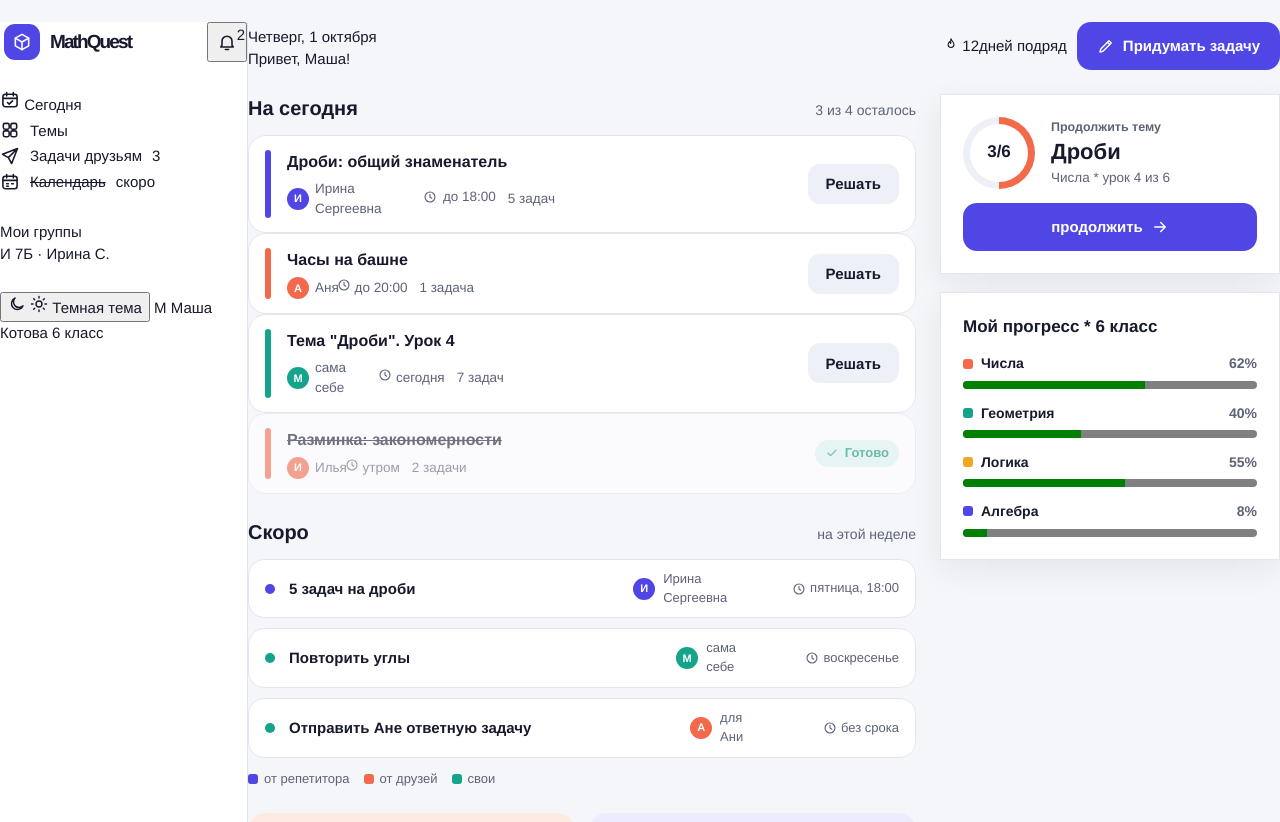
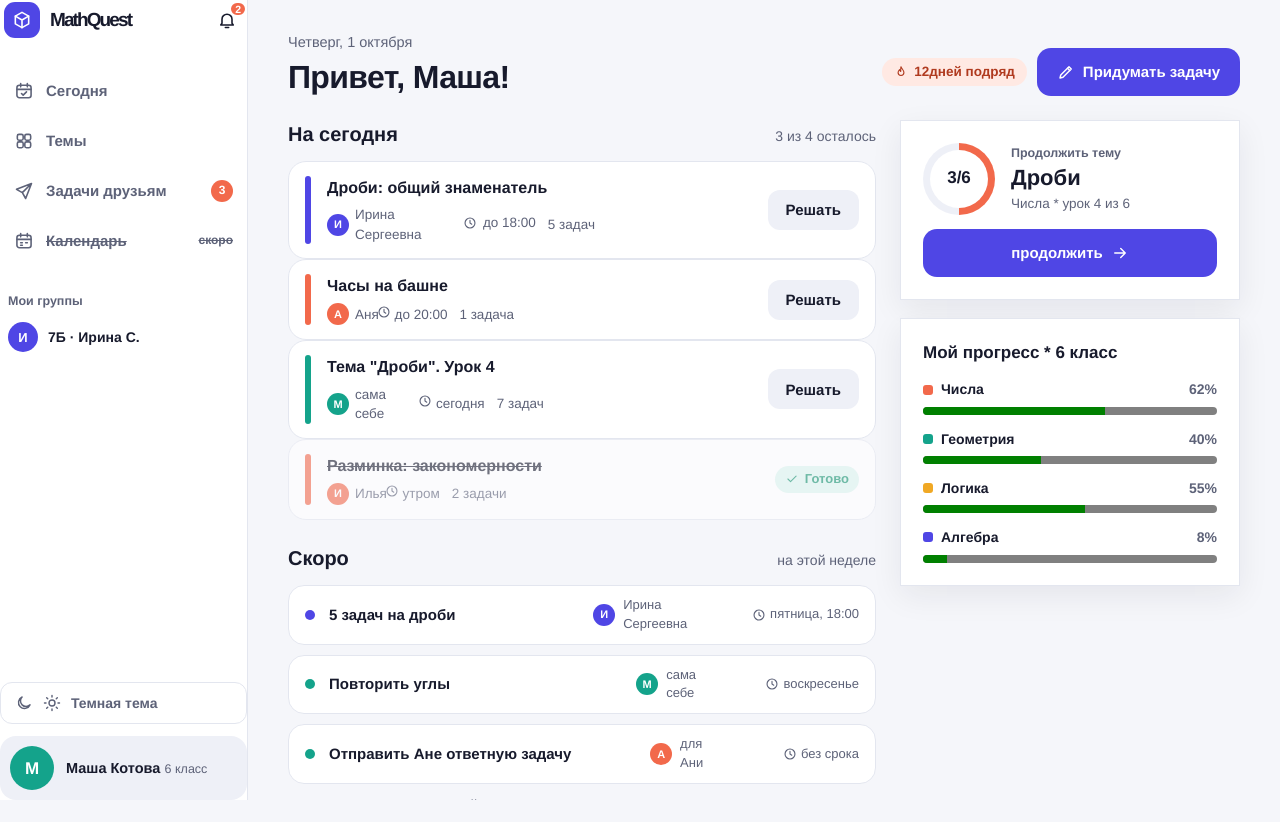
Before and after one commit to al-ek-sa/play, a plain HTML site: page front/html/index.html in a window 1280 px wide. After the commit the page ends 800 px from the top, so only its background shows below. Drawn offline with nearby package versions, Linux system fonts and the light colour scheme.

Commit message:
feat: add a style for the menu

```diff
--- a/front/css/base.css
+++ b/front/css/base.css
@@ -50,3 +50,10 @@ button {
   height: 100vh;
   overflow: hidden;
 }
+
+.sprite {
+  position: absolute;
+  width: 0;
+  height: 0;
+  overflow: hidden;
+}
--- a/front/css/components.css
+++ b/front/css/components.css
@@ -16,7 +16,13 @@
 .nav__item {
   display: flex;
   align-items: center;
-  gap: 10px;
+  gap: 12px;
+  min-height: 46px;
+  padding: 0 14px;
+  border-radius: 14px;
+  color: var(--muted);
+  font-weight: 600;
+  transition: background 0.15s ease, color 0.15s ease;
 }
 
 .nav__item--disabled {
@@ -125,6 +131,39 @@
   color: var(--on-primary);
 }
 
+.notify-button {
+  position: relative;
+  display: grid;
+  place-items: center;
+  width: 40px;
+  height: 40px;
+  border: none;
+  border-radius: 12px;
+  background: transparent;
+}
+
+.notify-button:hover {
+  background: var(--surface-2);
+}
+
+.notify-button__badge {
+  position: absolute;
+  top: 1px;
+  right: 0;
+  display: grid;
+  place-items: center;
+  min-width: 16px;
+  height: 16px;
+  padding: 0 4px;
+  border: 2px solid var(--surface);
+  border-radius: 8px;
+  background: var(--friend);
+  color: #FFFFFF;
+  font-size: 10.5px;
+  font-weight: 800;
+  line-height: 1;
+}
+
 .logo__mark {
   display: grid;
   place-items: center;
@@ -170,3 +209,118 @@ body.dark .avatar {
   height: 44px;
   font-size: 17px;
 }
+
+.sidebar__groups {
+  display: flex;
+  flex-direction: column;
+  gap: 8px;
+  padding: 0 8px;
+}
+
+.sidebar__caption {
+  color: var(--muted);
+  font-size: 12.5px;
+  font-weight: 700;
+}
+
+.sidebar__group-list {
+  display: flex;
+  flex-direction: column;
+  gap: 4px;
+}
+
+.group-link {
+  display: flex;
+  align-items: center;
+  gap: 10px;
+  padding: 4px 0;
+  font-size: 14px;
+  font-weight: 600;
+}
+
+.group-link .avatar {
+  flex-basis: 30px;
+  height: 30px;
+  font-size: 13px;
+}
+
+.nav__badge {
+  display: grid;
+  place-items: center;
+  min-width: 22px;
+  height: 22px;
+  margin-left: auto;
+  padding: 0 6px;
+  border-radius: 11px;
+  background: var(--friend);
+  color: #FFFFFF;
+  font-size: 12px;
+  font-weight: 800;
+}
+
+.nav__soon {
+  margin-left: auto;
+  font-size: 12px;
+  font-weight: 700;
+}
+
+.sidebar__footer {
+  margin-top: auto;
+  display: flex;
+  flex-direction: column;
+  gap: 12px;
+}
+
+.theme-toggle {
+  display: flex;
+  align-items: center;
+  gap: 10px;
+  height: 42px;
+  padding: 0 14px;
+  border: 1px solid var(--line);
+  border-radius: 12px;
+  background: transparent;
+  color: var(--muted);
+  font-size: 14px;
+  font-weight: 600;
+}
+
+.theme-toggle:hover {
+  color: var(--text);
+}
+
+.theme-toggle__sun {
+  display: none;
+}
+
+body.dark .theme-toggle__sun {
+  display: block;
+}
+
+body.dark .theme-toggle__moon {
+  display: none;
+}
+
+.user-card {
+  display: flex;
+  align-items: center;
+  gap: 12px;
+  padding: 10px;
+  border-radius: 16px;
+  background: var(--surface-2);
+}
+
+.user-card__text {
+  display: flex;
+  flex-direction: column;
+}
+
+.user-card__name {
+  font-size: 14.5px;
+  font-weight: 700;
+}
+
+.user-card__grade {
+  color: var(--muted);
+  font-size: 12.5px;
+}
--- a/front/css/today.css
+++ b/front/css/today.css
@@ -2,7 +2,7 @@
   flex: 1;
   min-width: 0;
   overflow-y: auto;
-  padding: 32px 40 px;
+  padding: 32px 40px;
   display: flex;
   flex-direction: column;
   gap: 24px;
@@ -386,3 +386,29 @@
   border-radius: 3px;
   background: var(--accent);
 }
+
+.streak {
+  display: inline-flex;
+  align-items: center;
+  gap: 6px;
+  padding: 4px 12px;
+  border-radius: 999px;
+  background: var(--friend-soft);
+  color: var(--friend-ink);
+  font-size: 13.5px;
+  font-weight: 700;
+  white-space: nowrap;
+}
+
+.greeting__date {
+  margin-bottom: 6px;
+  color: var(--muted);
+  font-size: 14.5px;
+}
+
+.greeting__title {
+  font-size: 32px;
+  font-weight: 800;
+  letter-spacing: -0.02em;
+  line-height: 1.15;
+}
--- a/front/html/index.html
+++ b/front/html/index.html
@@ -14,7 +14,7 @@
 </head>
 
 <body>
-  <svg width="0" height="0">
+<svg class="sprite" aria-hidden="true" focusable="false">
     <defs>
         <symbol id="i-logo" viewBox="0 0 24 24">
           <path class="icon-shape" d="M12 2.8 20 7.4v9.2L12 21.2 4 16.6V7.4z"/>
@@ -102,7 +102,7 @@
       <nav aria-label="Основное меню">
         <ul class="nav__list" role="list">
           <li>
-            <a href="#" class="nav-item">
+            <a href="#" class="nav__item">
               <svg class="icon" aria-hidden="true" focusable="false"><use href="#i-today"/></svg>
               Сегодня
             </a>
@@ -119,43 +119,43 @@
             <a href="#" class="nav__item">
               <svg class="icon" aria-hidden="true" focusable="false"><use href="#i-send"/></svg>
               Задачи друзьям
-              <span>3</span>
+              <span class="nav__badge visually-hidden">3</span>
             </a>
           </li>
 
           <li>
-            <span aria-disabled="true" class="nav__item">
+            <span aria-disabled="true" class="nav__item nav__item--disabled">
               <svg class="icon" aria-hidden="true" focusable="false"><use href="#i-cal"/></svg>
-              <span class="nav__item--disabled">Календарь</span>
-              <span>скоро</span>
+              <span>Календарь</span>
+              <span class="nav__soon">скоро</span>
             </span>
           </li>
         </ul>
     </nav>
 
-      <div class="c">
-        <h2 id="group-title">Мои группы</h2>
-        <ul role="list">
+      <div class="sidebar__groups">
+        <h2 class="sidebar__caption" id="group-title">Мои группы</h2>
+        <ul class="sidebar__group-list" role="list">
           <li>
-            <a href="#">
-              <span aria-hidden="true">И</span>
+            <a class="group-link" href="#">
+              <span class="avatar avatar--teacher" aria-hidden="true">И</span>
               7Б · Ирина С.
             </a>
           </li>
         </ul>
       </div>
 
-      <div class="d">
-      <button type="button" aria-pressed="false">
+      <div class="sidebar__footer">
+      <button class="theme-toggle" type="button" aria-pressed="false">
         <svg class="icon icon--m" aria-hidden="true" focusable="false"><use href="#i-moon"/></svg>
         <svg class="icon icon--m" aria-hidden="true" focusable="false"><use href="#i-sun"/></svg>
-        <span>Темная тема</span>
+        <span class="theme-toggle__label">Темная тема</span>
       </button>
-      <a>
-        <span aria-hidden="true">М</span>
-        <span>
-          <span>Маша Котова</span>
-          <span>6 класс</span>
+      <a class="user-card" href="#">
+        <span class="avatar avatar--own avatar--l" aria-hidden="true">М</span>
+        <span class="user-card--text">
+          <span class="user-card__name">Маша Котова</span>
+          <span class="user-card__grade">6 класс</span>
         </span>
       </a>
     </div>
@@ -164,11 +164,11 @@
     <main id="main" class="page">
     <header class="page__header">
       <div>
-        <p><time>Четверг, 1 октября</time></p>
-        <h1>Привет, Маша!</h1>
+        <p class="greeting__date"><time datetime="2026-10-01">Четверг, 1 октября</time></p>
+        <h1 class="greeting__title">Привет, Маша!</h1>
       </div>
       <div class="page__actions">
-        <p>
+        <p class="streak">
           <svg class="icon icon--s" aria-hidden="true" focusable="false"><use href="#i-flame"/></svg>
           12дней подряд
         </p>
```
